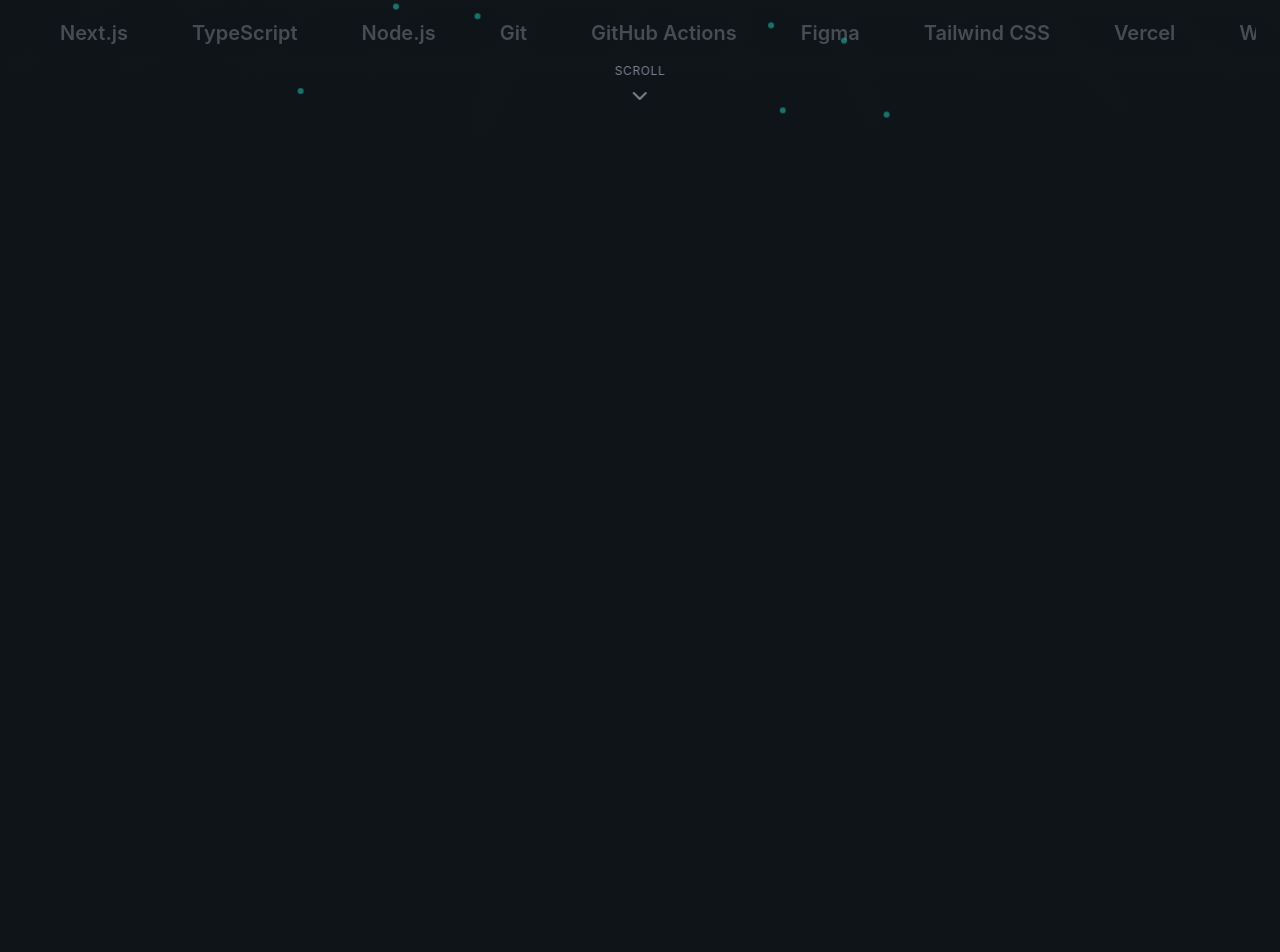
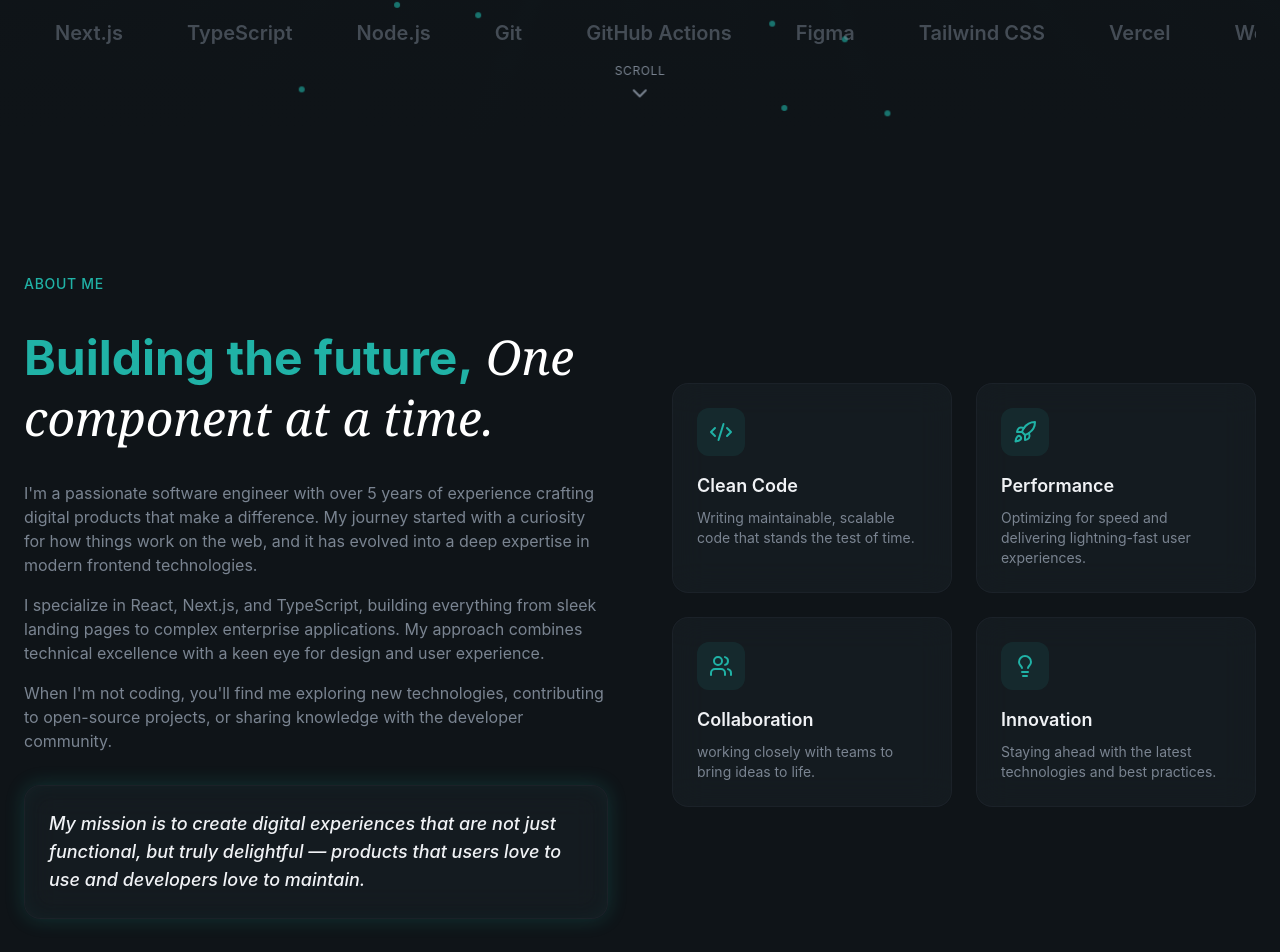
Before and after one commit to alirezamr1/portfolio-reactjs, a React (Vite) app: page / in a window 1280 px wide. Shown: the part 931-1883 px from the top of the page. Before the commit the page ends 1074 px from the top, so only its background shows below. Built offline with nearby package versions, Linux system fonts and the light colour scheme.

Commit message:
About section is completely done

```diff
--- a/src/layout/Navbar.jsx
+++ b/src/layout/Navbar.jsx
@@ -66,13 +66,14 @@
                             <a
                             href={link.href}
                             key={index}
+                            onClick={() => setIsMobileMenuOpen(false)}
                             className="text-lg text-muted-foreground hover:text-foreground py-2"
                             >
                                 {link.label}
                             </a>
                         ))}
 
-                        <Button>Contact Me</Button>
+                        <Button onClick={() => setIsMobileMenuOpen(false)}>Contact Me</Button>
                 </div>
             </div>)}
         </header>
--- a/src/sections/About.jsx
+++ b/src/sections/About.jsx
@@ -1,5 +1,99 @@
+import { Code2, Lightbulb, Rocket, Users } from "lucide-react";
+
+const highlights = [
+    {
+        icon: Code2,
+        title: "Clean Code",
+        description:
+        "Writing maintainable, scalable code that stands the test of time.",
+    },
+    {
+        icon: Rocket,
+        title: "Performance",
+        description:
+        "Optimizing for speed and delivering lightning-fast user experiences.",
+    },
+    {
+        icon: Users,
+        title: "Collaboration",
+        description:
+        "working closely with teams to bring ideas to life.",
+    },
+    {
+        icon: Lightbulb,
+        title: "Innovation",
+        description:
+        "Staying ahead with the latest technologies and best practices.",
+    },
+];
+
+
 export default function About() {
     return (
-        <section></section>
+        <section id="about" className="py-32 relative overflow-hidden">
+            <div className="container mx-auto px-6 relative z-10">
+                <div className="grid lg:grid-cols-2 gap-16 items-center">
+                    {/* Left Column */}
+                    <div className="space-y-8">
+                        <div className="animate-fade-in">
+                            <span className="text-secondary-foreground text-sm font-medium tracking-wider uppercase">About Me</span>
+                        </div>
+
+
+                        <h2 className="text-4xl md:text-5xl font-bold leading-tight animate-fade-in animation-delay-100 text-secondary-foreground">
+                            Building the future,
+                            <span className="font-serif italic font-normal text-white"> One component at a time.</span>
+                        </h2>
+
+                        <div className="space-y-4 text-muted-foreground animate-fade-in animation-delay-200">
+                            <p>
+                                I'm a passionate software engineer with over 5 years of
+                                experience crafting digital products that make a difference. My
+                                journey started with a curiosity for how things work on the web,
+                                and it has evolved into a deep expertise in modern frontend
+                                technologies.
+                            </p>
+                            <p>
+                                I specialize in React, Next.js, and TypeScript, building
+                                everything from sleek landing pages to complex enterprise
+                                applications. My approach combines technical excellence with a
+                                keen eye for design and user experience.
+                            </p>
+                            <p>
+                                When I'm not coding, you'll find me exploring new technologies,
+                                contributing to open-source projects, or sharing knowledge with
+                                the developer community.
+                            </p>
+                        </div>
+
+                        <div className="glass rounded-2xl p-6 glow-border animate-fade-in animation-delay-300">
+                            <p className="text-lg font-medium italic text-foreground">
+                                My mission is to create digital experiences that are not just
+                                functional, but truly delightful — products that users love to
+                                use and developers love to maintain.
+                            </p>
+                        </div>
+                    </div>
+
+
+                    {/* Right Column - Highlights */}
+                    <div className="grid sm:grid-cols-2 gap-6">
+                        {highlights.map((item, idx) => (
+                            <div
+                                key={idx}
+                                className="glass p-6 rounded-2xl animate-fade-in"
+                                style={{animationDelay: `${(idx + 1) * 100}ms`}}
+                                >
+                                <div className="w-12 h-12 rounded-xl bg-primary/10 flex items-center justify-center mb-4 hover:bg-primary/20">
+                                    <item.icon className="w-6 h-6 text-primary" />
+                                </div>
+                                <h3 className="text-lg font-semibold mb-2">{item.title}</h3>
+                                <p className="text-sm text-muted-foreground">{item.description}</p>
+                            </div>
+                        ))}
+                    </div>
+                </div>
+            </div>
+        </section>
     )
 }
```
